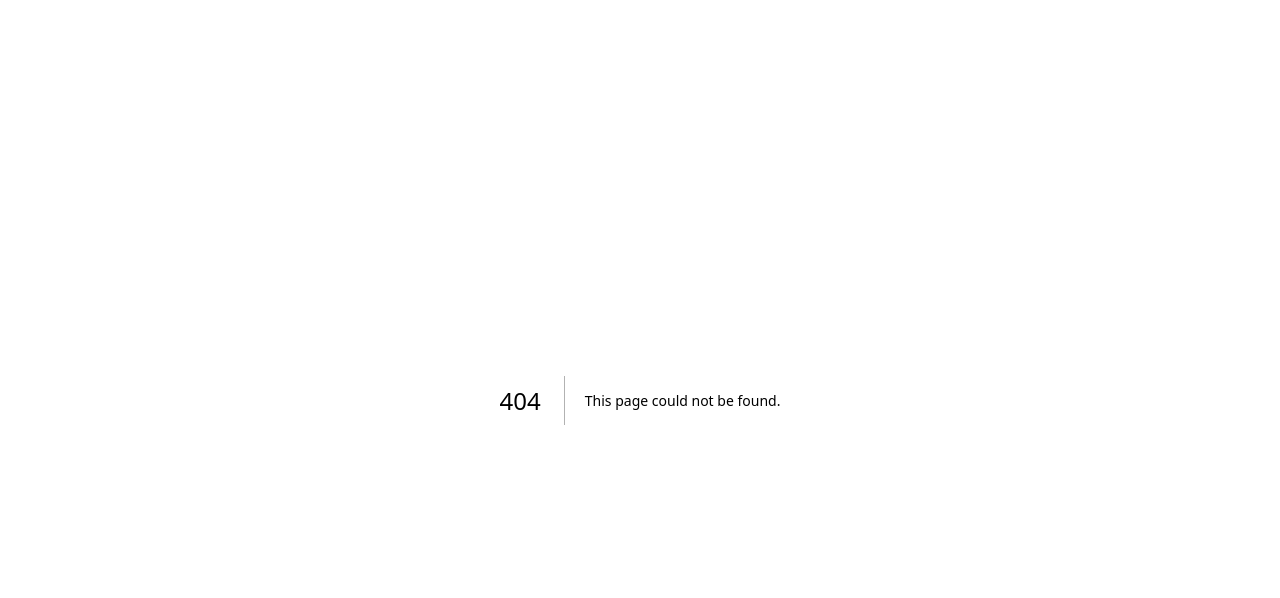
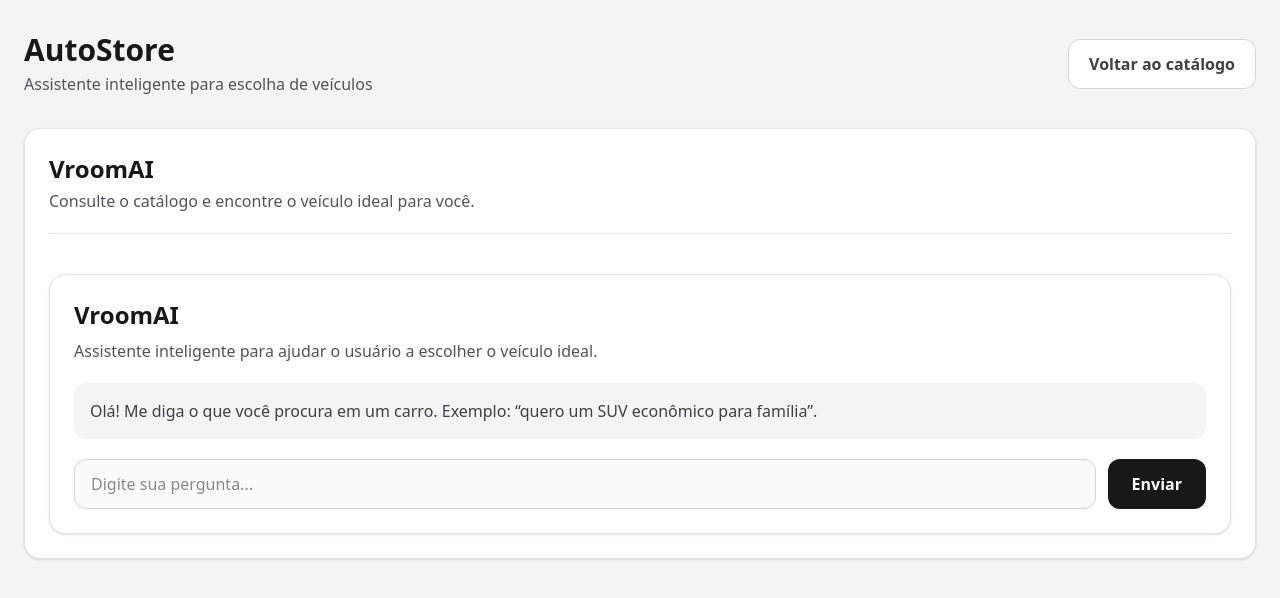
Before and after one commit to Mif-code/autostore, a Next.js app: page /chat/new in a window 1280 px wide. Before the commit this address had no page. Shown: the top 598 px of the page. Built offline with nearby package versions, Linux system fonts and the light colour scheme.

Commit message:
adiciona pagina dedicada ao chat VroomAI

```diff
--- /dev/null
+++ b/src/app/chat/new/page.tsx
@@ -0,0 +1,41 @@
+import Link from "next/link";
+import ChatIA from "@/components/ChatIA";
+
+export default function ChatPage() {
+  return (
+    <main className="min-h-screen bg-zinc-100">
+      <div className="mx-auto max-w-7xl px-6 py-8">
+        <header className="mb-8 flex items-center justify-between">
+          <div>
+            <Link href="/" className="text-3xl font-bold text-zinc-900">
+              AutoStore
+            </Link>
+
+            <p className="mt-1 text-zinc-600">
+              Assistente inteligente para escolha de veículos
+            </p>
+          </div>
+
+          <Link
+            href="/"
+            className="rounded-xl border border-zinc-300 bg-white px-5 py-3 font-semibold text-zinc-700 transition hover:bg-zinc-50"
+          >
+            Voltar ao catálogo
+          </Link>
+        </header>
+
+        <section className="rounded-2xl border border-zinc-200 bg-white p-6 shadow-sm">
+          <div className="mb-6 border-b border-zinc-200 pb-5">
+            <h1 className="text-2xl font-bold text-zinc-900">VroomAI</h1>
+
+            <p className="mt-1 text-zinc-600">
+              Consulte o catálogo e encontre o veículo ideal para você.
+            </p>
+          </div>
+
+          <ChatIA />
+        </section>
+      </div>
+    </main>
+  );
+}
--- a/src/app/page.tsx
+++ b/src/app/page.tsx
@@ -1,9 +1,12 @@
 "use client";
 
 import { useState } from "react";
+import Link from "next/link";
+
 import Header from "@/components/Header";
 import SearchBar from "@/components/SearchBar";
 import CarCard from "@/components/CarCard";
+
 import carrosData from "@/data/carros_catalogo.json";
 import { Carro } from "@/types/Carro";
 
@@ -27,15 +30,42 @@ export default function Home() {
       <div className="mx-auto max-w-7xl px-6 py-8">
         <Header />
 
-        <div className="my-8">
-          <SearchBar busca={busca} onBuscaChange={setBusca} />
+        <div className="my-8 flex flex-col gap-4 lg:flex-row lg:items-center">
+          <div className="flex-1">
+            <SearchBar
+              busca={busca}
+              onBuscaChange={setBusca}
+            />
+          </div>
+
+          <Link
+            href="/chat/new"
+            className="flex min-h-18 items-center justify-center rounded-2xl bg-blue-600 px-8 font-bold text-white shadow-sm transition hover:bg-blue-700"
+          >
+            Conversar com VroomAI
+          </Link>
         </div>
 
-        <section className="grid grid-cols-1 gap-6 sm:grid-cols-2 lg:grid-cols-3">
-          {carrosFiltrados.map((carro) => (
-            <CarCard key={carro.id} carro={carro} />
-          ))}
-        </section>
+        {carrosFiltrados.length > 0 ? (
+          <section className="grid grid-cols-1 gap-6 sm:grid-cols-2 lg:grid-cols-3">
+            {carrosFiltrados.map((carro) => (
+              <CarCard
+                key={carro.id}
+                carro={carro}
+              />
+            ))}
+          </section>
+        ) : (
+          <div className="rounded-2xl border border-zinc-200 bg-white p-10 text-center shadow-sm">
+            <h2 className="text-xl font-bold text-zinc-900">
+              Nenhum veículo encontrado
+            </h2>
+
+            <p className="mt-2 text-zinc-600">
+              Tente pesquisar por outra marca, modelo ou categoria.
+            </p>
+          </div>
+        )}
       </div>
     </main>
   );
--- /dev/null
+++ b/src/components/ChatIA.tsx
@@ -0,0 +1,31 @@
+export default function ChatIA() {
+  return (
+    <section className="mt-10 rounded-2xl border border-zinc-200 bg-white p-6 shadow-sm">
+      <h2 className="text-2xl font-bold text-zinc-900">VroomAI</h2>
+
+      <p className="mt-2 text-zinc-600">
+        Assistente inteligente para ajudar o usuário a escolher o veículo ideal.
+      </p>
+
+      <div className="mt-5 rounded-xl bg-zinc-100 p-4 text-zinc-700">
+        Olá! Me diga o que você procura em um carro. Exemplo: “quero um SUV
+        econômico para família”.
+      </div>
+
+      <form className="mt-5 flex gap-3">
+        <input
+          className="flex-1 rounded-xl border border-zinc-300 bg-zinc-50 px-4 py-3 text-zinc-900 outline-none focus:border-blue-600"
+          type="text"
+          placeholder="Digite sua pergunta..."
+        />
+
+        <button
+          className="rounded-xl bg-zinc-900 px-6 py-3 font-semibold text-white transition hover:bg-zinc-700"
+          type="submit"
+        >
+          Enviar
+        </button>
+      </form>
+    </section>
+  );
+}
```
